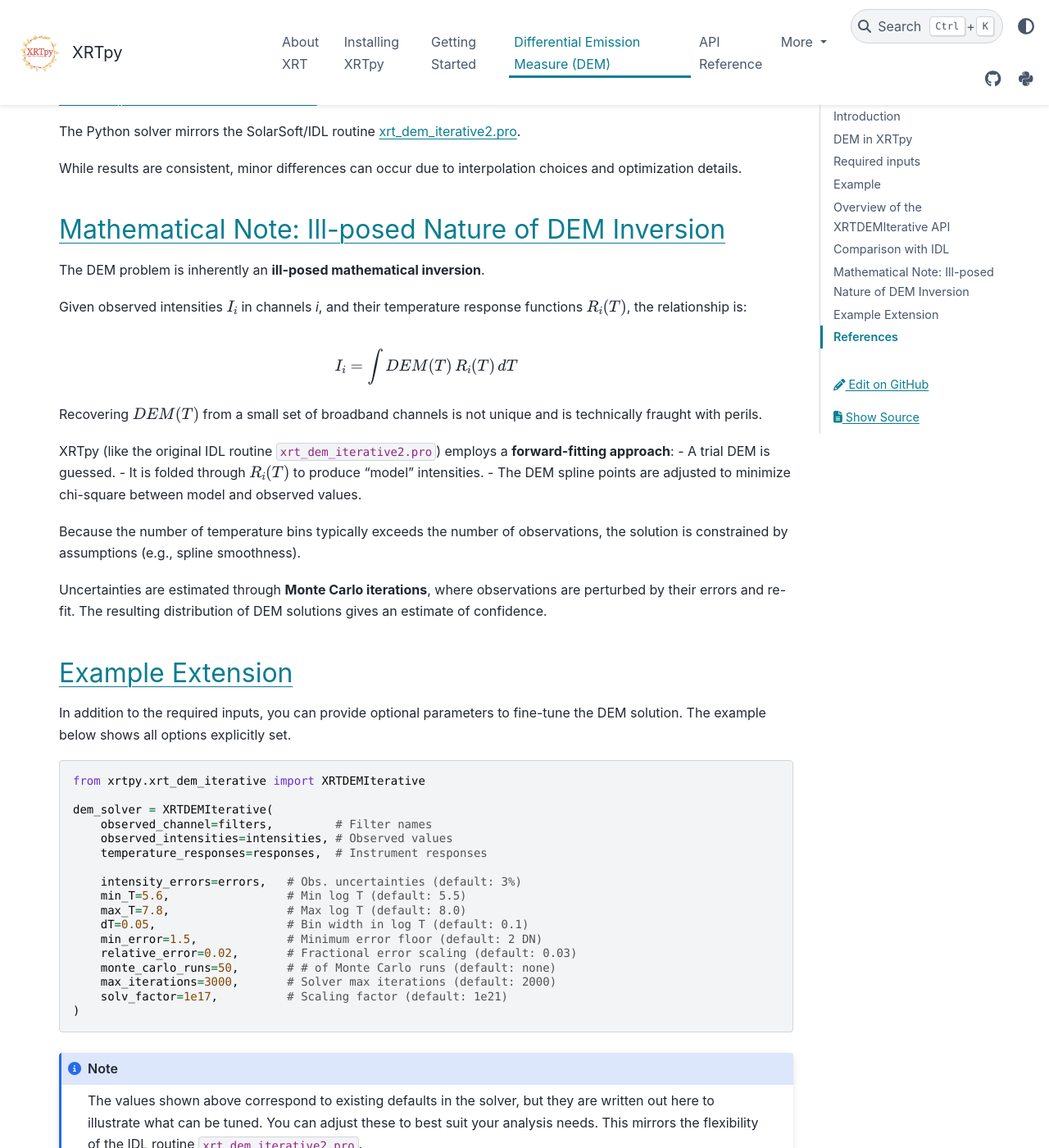
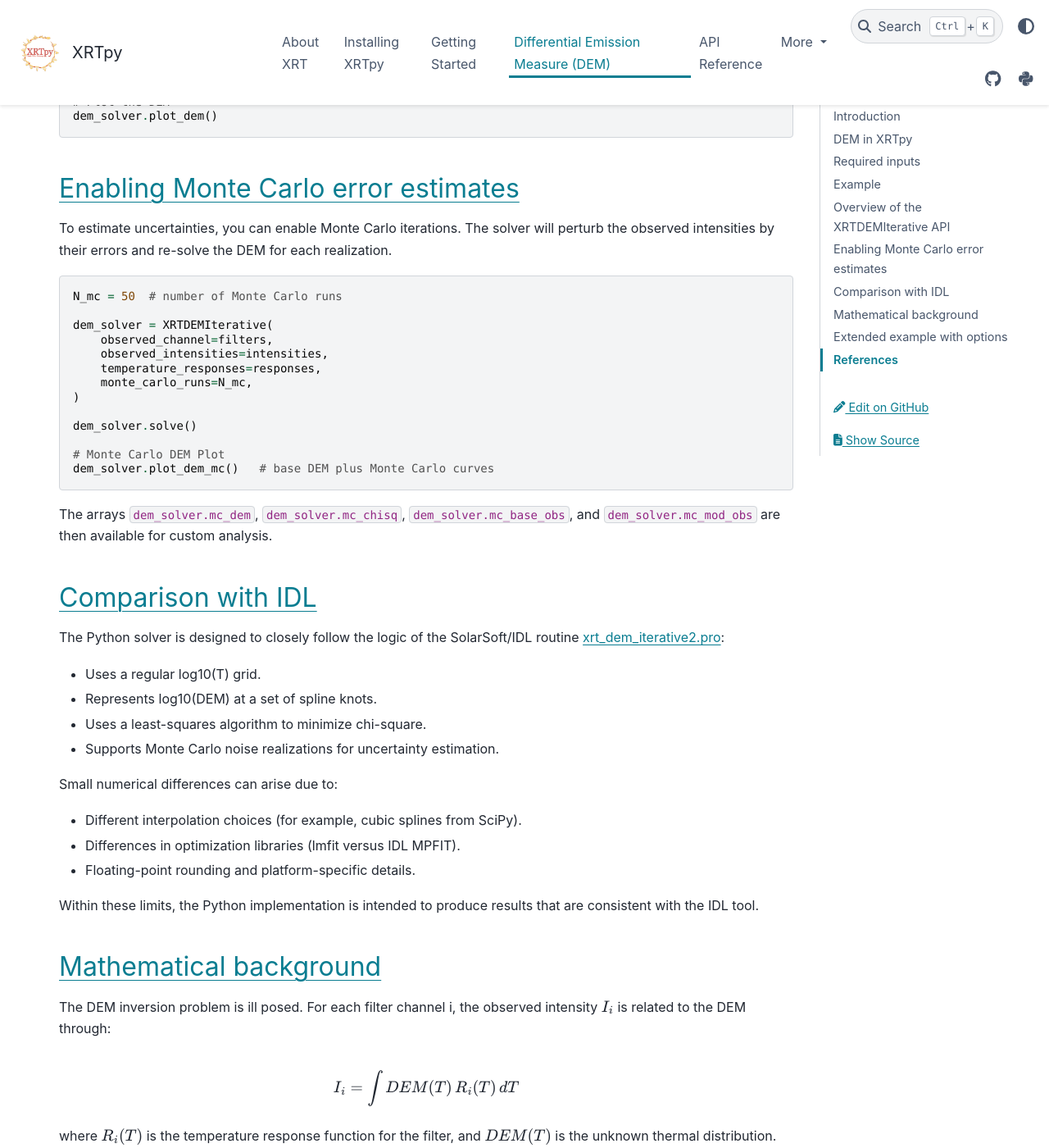
Before and after one commit to HinodeXRT/xrtpy, a Sphinx documentation site: the page built from docs/dem_overview.rst, in a window 1280 px wide and 1400 px high, scrolled down 2886 px. Shown: the whole window at 82% size. Built offline with Sphinx 7.4.7 and the PyData theme 0.15.4, drawn with Linux system fonts in a browser that asks for light colours; pages that are not in the unit, such as notebooks, are missing from menus; the version number could not be read and is left out; cross-references to code outside the pages are shown as plain code; some of the changed text lies outside the part shown.

Commit message:
Updating DEM doc site

```diff
--- a/docs/dem_overview.rst
+++ b/docs/dem_overview.rst
@@ -77,7 +77,6 @@ A simple example with two filters:
     responses = generate_temperature_responses(
         filters,
         "2012-10-27T00:00:00",
-        abundance_model="hybrid"
         )
 
 
@@ -104,72 +103,142 @@ Constructor
         normalization_factor=1e21,
     )
 
+    # Solve for the DEM
+    dem = dem_solver.solve()  # returns the DEM array, also stored in dem_solver.dem
 
+    # Plot the DEM
+    dem_solver.plot_dem()
+
+
+Enabling Monte Carlo error estimates
+------------------------------------
+To estimate uncertainties, you can enable Monte Carlo iterations. The solver
+will perturb the observed intensities by their errors and re-solve the DEM
+for each realization.
+
+.. code-block:: python
+
+    N_mc = 50  # number of Monte Carlo runs
+
+    dem_solver = XRTDEMIterative(
+        observed_channel=filters,
+        observed_intensities=intensities,
+        temperature_responses=responses,
+        monte_carlo_runs=N_mc,
+    )
+
+    dem_solver.solve()
+
+    # Monte Carlo DEM Plot
+    dem_solver.plot_dem_mc()   # base DEM plus Monte Carlo curves
+
+The arrays ``dem_solver.mc_dem``, ``dem_solver.mc_chisq``,
+``dem_solver.mc_base_obs``, and ``dem_solver.mc_mod_obs`` are then available
+for custom analysis.
 
 Comparison with IDL
 -------------------
-The Python solver mirrors the SolarSoft/IDL routine
-`xrt_dem_iterative2.pro <https://hesperia.gsfc.nasa.gov/ssw/hinode/xrt/idl/util/xrt_dem_iterative2.pro>`_.
+The Python solver is designed to closely follow the logic of the
+SolarSoft/IDL routine `xrt_dem_iterative2.pro <https://hesperia.gsfc.nasa.gov/ssw/hinode/xrt/idl/util/xrt_dem_iterative2.pro>`_:
 
-While results are consistent, minor differences can occur due to
-interpolation choices and optimization details.
+* Uses a regular log10(T) grid.
+* Represents log10(DEM) at a set of spline knots.
+* Uses a least-squares algorithm to minimize chi-square.
+* Supports Monte Carlo noise realizations for uncertainty estimation.
 
 
-Mathematical Note: Ill-posed Nature of DEM Inversion
-----------------------------------------------------
-The DEM problem is inherently an **ill-posed mathematical inversion**.
+Small numerical differences can arise due to:
 
-Given observed intensities :math:`I_i` in channels *i*, and their
-temperature response functions :math:`R_i(T)`, the relationship is:
+* Different interpolation choices (for example, cubic splines from SciPy).
+* Differences in optimization libraries (lmfit versus IDL MPFIT).
+* Floating-point rounding and platform-specific details.
+
+Within these limits, the Python implementation is intended to produce
+results that are consistent with the IDL tool.
+
+
+
+Mathematical background
+-----------------------
+The DEM inversion problem is ill posed. For each filter channel i,
+the observed intensity :math:`I_i` is related to the DEM through:
 
 .. math::
 
     I_i = \int DEM(T) \, R_i(T) \, dT
 
-Recovering :math:`DEM(T)` from a small set of broadband channels is
-not unique and is technically fraught with perils.
+where :math:`R_i(T)` is the temperature response function for the filter,
+and :math:`DEM(T)` is the unknown thermal distribution.
 
-XRTpy (like the original IDL routine ``xrt_dem_iterative2.pro``) employs a
-**forward-fitting approach**:
-- A trial DEM is guessed.
-- It is folded through :math:`R_i(T)` to produce "model" intensities.
-- The DEM spline points are adjusted to minimize chi-square between model and observed values.
+Since the number of temperature bins typically exceeds the number of
+observed channels, the inversion does not have a unique solution. The
+XRTpy solver uses a forward-fitting approach:
 
-Because the number of temperature bins typically exceeds the number
-of observations, the solution is constrained by assumptions (e.g.,
-spline smoothness).
+1. Assume a parametric form for log10(DEM(T)) using spline knots.
+2. Compute model intensities:
 
-Uncertainties are estimated through **Monte Carlo iterations**, where
-observations are perturbed by their errors and re-fit. The resulting
-distribution of DEM solutions gives an estimate of confidence.
+    .. math::
+
+        I_i^{model} = \sum_j DEM(T_j)\, R_i(T_j)\, T_j\, \Delta(\ln T)
+
+3. Adjust the spline values to minimize:
+
+    .. math::
+
+        \chi^2 = \sum_i \left[
+            \frac{I_i^{model} - I_i^{obs}}{\sigma_i}
+        \right]^2
+
+Here :math:`\sigma_i` are the observational uncertainties. Smoothness and
+the low number of spline knots help regularize the solution.
 
 
+Monte Carlo iterations perturb the observed intensities:
 
-Example Extension
------------------
-In addition to the required inputs, you can provide optional parameters
-to fine-tune the DEM solution.
-The example below shows all options explicitly set.
+.. math::
+
+    I_i^{(k)} = I_i^{obs} + \mathcal{N}(0, \sigma_i)
+
+and re-fit the DEM for each realization k. The spread in the resulting DEM
+curves provides an estimate of the uncertainty in DEM(T).
+
+
+Extended example with options
+-----------------------------
+Below is an extended example showing more constructor options explicitly.
+These values match current defaults but are written out here for clarity.
 
 .. code-block:: python
 
+    from xrtpy.response.tools import generate_temperature_responses
     from xrtpy.xrt_dem_iterative import XRTDEMIterative
 
+    filters = ["Al-poly", "Ti-poly", "Be-thin", "C-poly"]
+    intensities = [2500.0, 1800.0, 900.0, 450.0]  # DN/s
+    observation_date="2012-10-27T00:00:00"
+
+    responses = generate_temperature_responses(
+        filters,
+        observation_date,
+    )
+
     dem_solver = XRTDEMIterative(
-        observed_channel=filters,         # Filter names
-        observed_intensities=intensities, # Observed values
-        temperature_responses=responses,  # Instrument responses
+        observed_channel=filters,              # Filter names
+        observed_intensities=intensities,      # Observed intensity values
+        temperature_responses=responses,       # Instrument responses
 
-        intensity_errors=errors,   # Obs. uncertainties (default: 3%)
-        min_T=5.6,                 # Min log T (default: 5.5)
-        max_T=7.8,                 # Max log T (default: 8.0)
-        dT=0.05,                   # Bin width in log T (default: 0.1)
-        min_error=1.5,             # Minimum error floor (default: 2 DN)
-        relative_error=0.02,       # Fractional error scaling (default: 0.03)
-        monte_carlo_runs=50,       # # of Monte Carlo runs (default: none)
-        max_iterations=3000,       # Solver max iterations (default: 2000)
-        solv_factor=1e17,          # Scaling factor (default: 1e21)
+        # Optional configuration:
+        intensity_errors=None,                 # Obs. uncertainties - default: auto-estimated (3%)
+        minimum_bound_temperature=5.5,         # Minimum log T (default: 5.5)
+        maximum_bound_temperature=8.0,         # Maximum log T (default: 8.0)
+        logarithmic_temperature_step_size=0.1, # Bin width in log T (default: 0.1)
+        monte_carlo_runs=100,                  # # of Monte Carlo runs (default: none)
+        max_iterations=2000,                   # Solver max iterations (default: 2000)
+        normalization_factor=1e21,             # Normalization saling factor (default: 1e21)
     )
+
+    dem_solver.solve()
+    dem_solver.plot_dem_mc()
 
 .. note::
     The values shown above correspond to existing defaults in the solver,
@@ -186,40 +255,7 @@ The example below shows all options explicitly set.
 .. capabilities from legacy IDL routines into modern, open-source Python
 .. tools for the solar physics community.*
 
-
 References
 ----------
-- Golub, L., et al. (2004), *Solar Physics*, 243, 63. :cite:p:`golub:2004`
+- Golub, L., et al. (2004), *Solar Physics*, 243, 63. :cite:`golub:2004`
 - Weber, M. A., et al. (2004), *ApJ*, 605, 528. :cite:p:`weber:2004`.
-
-
-.. Next Steps
-.. ----------
-.. - Explore example notebooks in the `examples/` directory. Coming soon.
-
-.. .. code-block:: python
-
-..     from xrtpy.response.tools import generate_temperature_responses
-..     from xrtpy.xrt_dem_iterative import XRTDEMIterative
-
-..     # Define filters and observed intensities
-..     filters = ["Al-poly","C-poly/Ti-poly"]
-..     intensities = [250.0, 180.0]  # DN/s
-
-..     # Generate responses
-..     responses = generate_temperature_responses(
-..         filters,
-..         observation_date="2007-07-10",
-..         abundance_model="hybrid"
-..         )
-
-..     # Solve XRT DEM
-..     dem_solver = XRTDEMIterative(
-..         observed_channel=filters,
-..         observed_intensities=intensities,
-..         temperature_responses=responses,
-..     )
-
-..     dem_result = dem_solver.solve()
-
-..     dem_result.plot()
```
